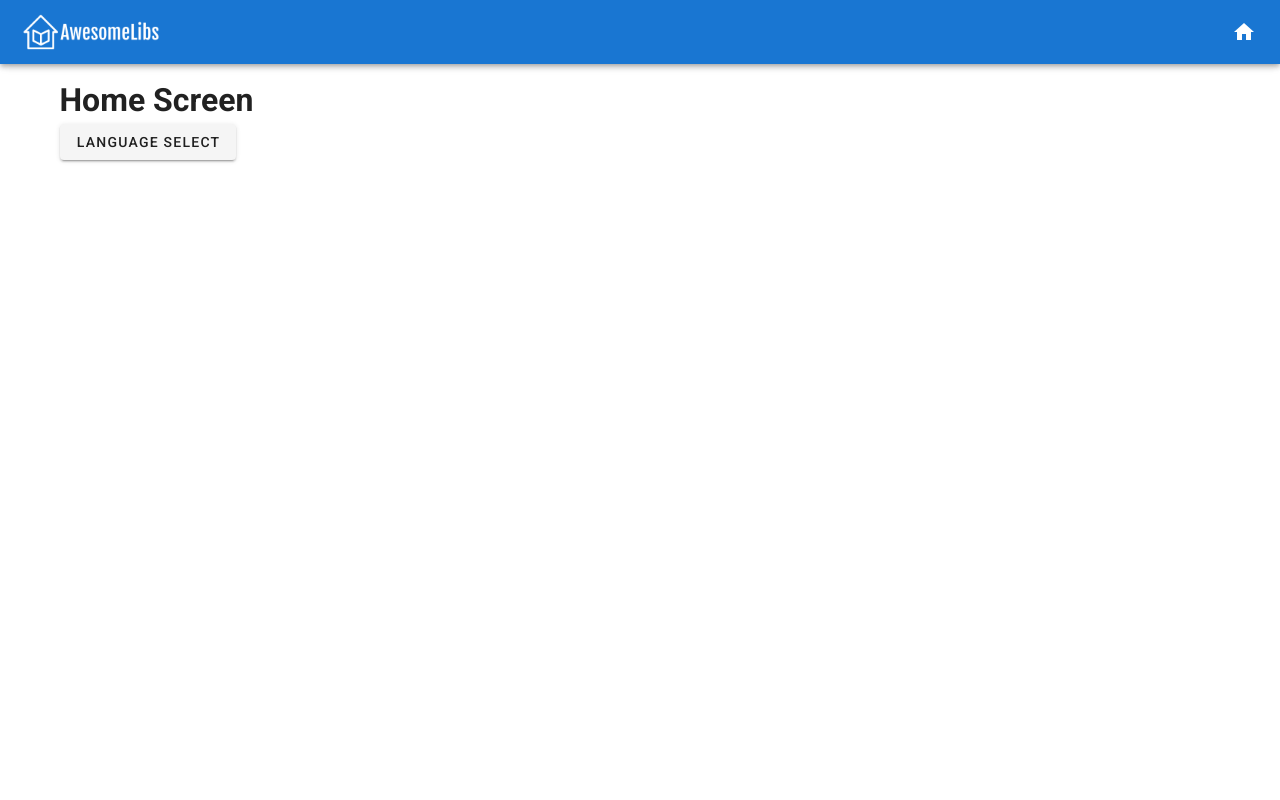
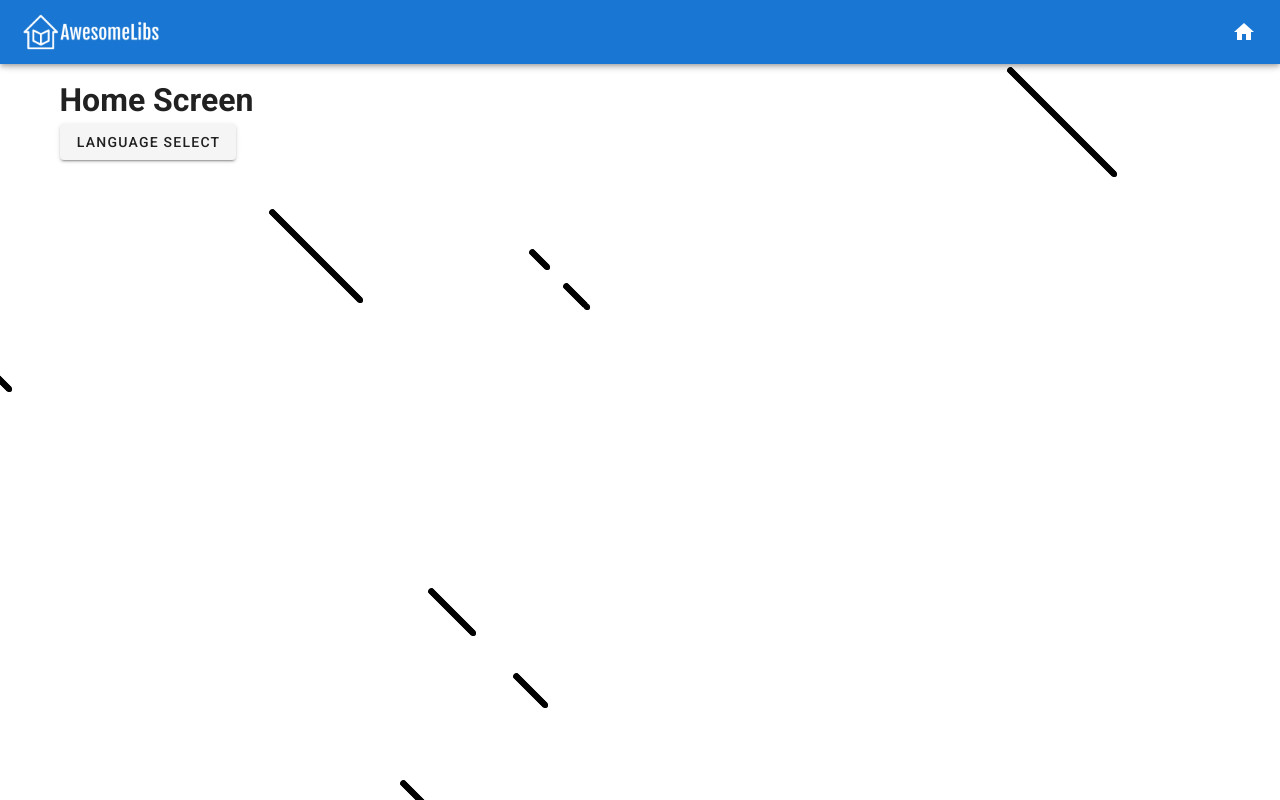
Before and after one commit to AwesomeWiki/AwesomeWiki, a Vue app in the folder awesome-libs-2/client/: page /1/1/libraries in a window 1280 px wide. Built offline with nearby package versions, Linux system fonts and the light colour scheme.

Commit message:
Added background

```diff
--- a/awesome-libs-2/client/src/App.vue
+++ b/awesome-libs-2/client/src/App.vue
@@ -59,3 +59,13 @@ export default {
   }
 };
 </script>
+
+<style>
+.v-main {
+    width: 100%;
+    height: 100%;
+    background: url('../src/assets/stripe-bg-highres.png') center center;
+    background-repeat: repeat;
+    background-color: white;
+  }
+</style>
```
Also changed, not shown: awesome-libs-2/client/src/assets/stripe-bg-highres.png (added).
